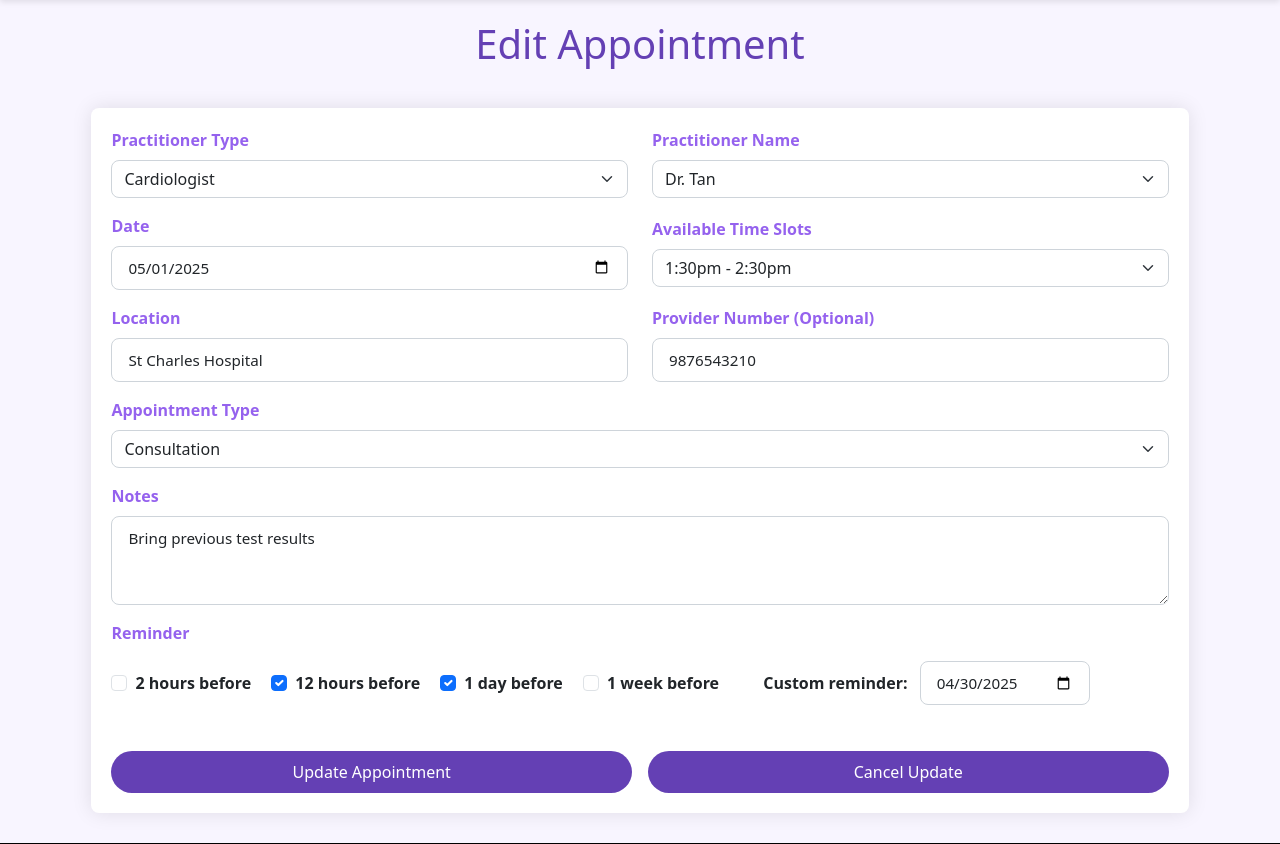
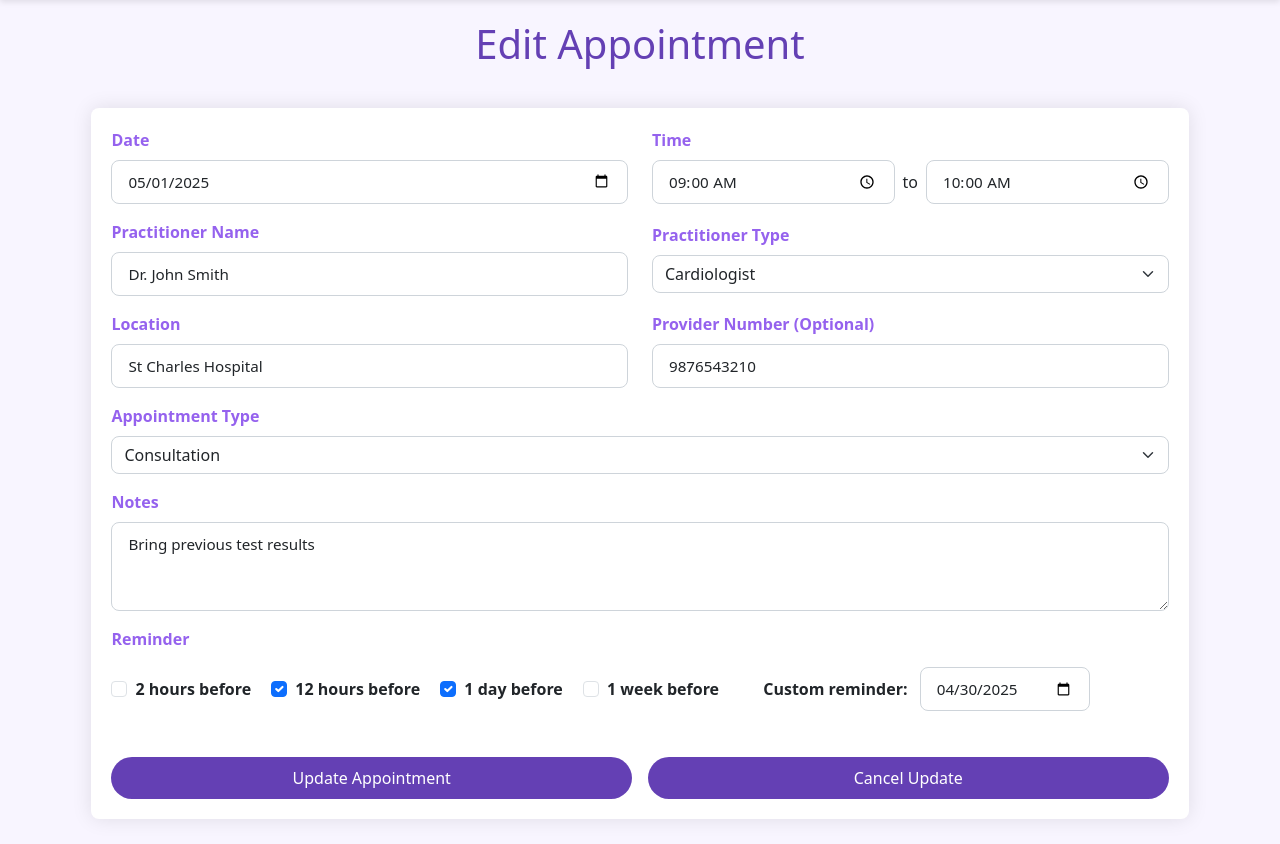
Before and after one commit to olalozyk/3403GroupProject, a Flask app: page /appointments/edit_appointment in a window 1280 px wide. Shown: the part 86-930 px from the top of the page. Run offline with Flask 3, Linux system fonts and the light colour scheme.

Commit message:
Rearranged fields and prefilled values

```diff
--- a/app/templates/page_12_EditAppointmentPage.html
+++ b/app/templates/page_12_EditAppointmentPage.html
@@ -94,55 +94,45 @@
 
                             <div class="row mb-3">
                                 <div class="col-md-6">
+                                    <label for="date" class="form-label">Date</label>
+                                    <input type="date" class="form-control" name="date" value="2025-05-01" required>
+                                </div>
+                                <div class="col-md-6">
+                                    <label for="time" class="form-label">Time</label>
+                                    <div class="d-flex align-items-center gap-2">
+                                        <input type="time" class="form-control" name="start_time" value="09:00"
+                                            required>
+                                        <span>to</span>
+                                        <input type="time" class="form-control" name="end_time" value="10:00" required>
+                                    </div>
+                                </div>
+                            </div>
+
+                            <div class="row mb-3">
+                                <div class="col-md-6">
+                                    <label for="practitioner" class="form-label">Practitioner Name</label>
+                                    <input type="text" class="form-control" name="practitioner" value="Dr. John Smith"
+                                        required>
+                                </div>
+                                <div class="col-md-6">
                                     <label for="practitioner_type" class="form-label">Practitioner Type</label>
                                     <select name="practitioner_type" class="form-select" required>
                                         <option>General Practitioner (GP)</option>
-                                    <option>Specialist</option>
-                                    <option>Physiotherapist</option>
+                                        <option selected>Cardiologist</option>
+                                        <option>Neurologist</option>
                                         <option>Psychologist</option>
+                                        <!-- Other options... -->
                                         <option>Psychiatrist</option>
                                         <option>Dentist</option>
                                         <option>Surgeon</option>
                                         <option>Nurse Practitioner</option>
                                         <option>Chiropractor</option>
                                         <option>Dietitian</option>
-                                    <option selected>Cardiologist</option>
+                                        <option>Cardiologist</option>
                                         <option>Dermatologist</option>
                                         <option>Endocrinologist</option>
                                         <option>Neurologist</option>
                                         <option>Oncologist</option>
-                                </select>
-                            </div>
-                            <div class="col-md-6">
-                                <label for="practitioner" class="form-label">Practitioner Name</label>
-                                <select name="practitioner" class="form-select" required>
-                                    <option value="">-- Select Practitioner --</option>
-                                    <option>Dr. Alex</option>
-                                    <option>Dr. Henry</option>
-                                    <option selected>Dr. Tan</option>
-                                    <option>Dr. Derrick</option>
-                                    <option>Dr. Wong</option>
-                                </select>
-                            </div>
-                        </div>
-
-                        <div class="row mb-3">
-                            <div class="col-md-6">
-                                <label for="date" class="form-label">Date</label>
-                                <input type="date" class="form-control" name="date" value="2025-05-01" required>
-                            </div>
-                            <div class="col-md-6">
-                                <label for="time" class="form-label">Available Time Slots</label>
-                                <select name="time" class="form-select" required>
-                                    <option value="">-- Select Time Slot --</option>
-                                    <option>9:00am - 10:00am</option>
-                                    <option>10:00am - 11:00am</option>
-                                    <option>11:00am - 12:00pm</option>
-                                    <option>12:00pm - 1:00pm</option>
-                                    <option selected>1:30pm - 2:30pm</option>
-                                    <option>2:00pm - 3:00pm</option>
-                                    <option>3:00pm - 4:00pm</option>
-                                    <option>4:00pm - 5:00pm</option>
                                     </select>
                                 </div>
                             </div>
```
Lines whose indentation alone changed are shown as unchanged.
